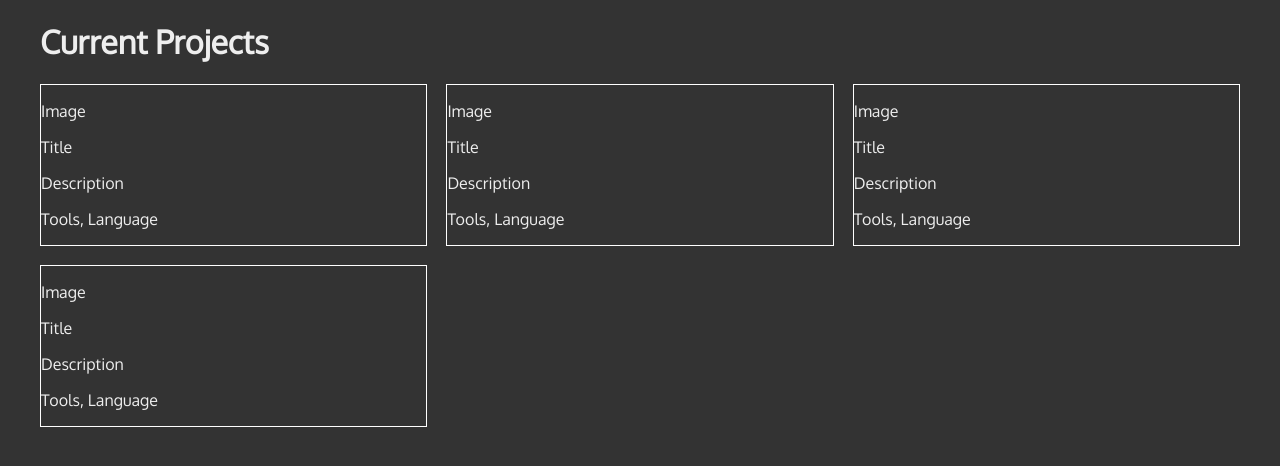
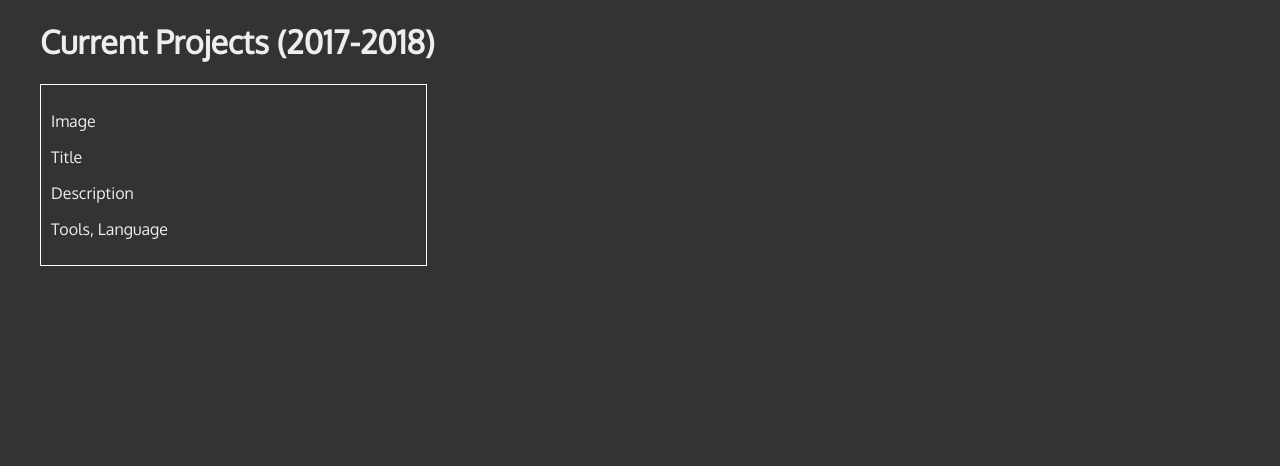
Before and after one commit to marla294/resume-app, a React (Create React App) app: page / in a window 1280 px wide. Shown: the top 466 px of the page. Built offline with nearby package versions, Linux system fonts and the light colour scheme.

Commit message:
Tiny bit of styling on Projects

```diff
--- a/src/components/Projects.js
+++ b/src/components/Projects.js
@@ -5,12 +5,7 @@
 	render() {
 		return (
 			<div>
-				<h1>Current Projects</h1>
-				<div className="row">
-					<Project />
-					<Project />
-					<Project />
-				</div>
+				<h1>Current Projects (2017-2018)</h1>
 				<div className="row">
 					<Project />
 				</div>
--- a/src/css/style.css
+++ b/src/css/style.css
@@ -31,6 +31,7 @@
 
 .project {
 	border: 1px solid white;
+	padding: 10px;
 }
 
 /* Setting up box model myself :) */
```
